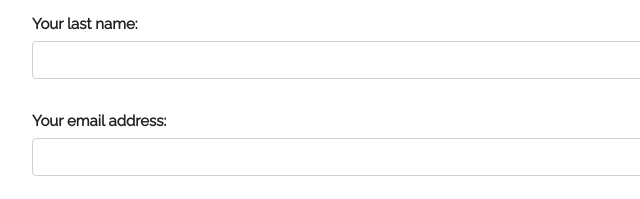
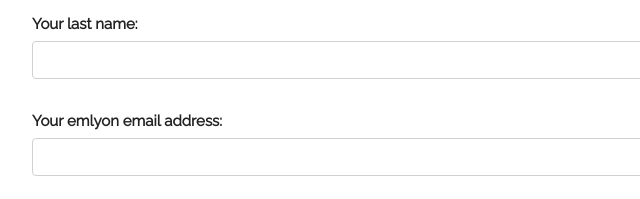
Before and after one commit to emlyon/makersbootcamp_selection, a plain HTML site: page index.html in a window 1280 px wide. Shown: the part 6256-6455 px from the top of the page, 130-770 px from the left. Drawn offline with nearby package versions, Linux system fonts and the light colour scheme.

Commit message:
emlyon email

```diff
--- a/index.html
+++ b/index.html
@@ -122,7 +122,7 @@
             <input id="lastname" name="lastname" class="u-full-width" type="text" required value="">
         </fieldset>
         <fieldset id="email-field">
-            <label for="email">Your email address:</label>
+            <label for="email">Your emlyon email address:</label>
             <input id="email" name="email" class="u-full-width" type="text" required value="">
         </fieldset>
         <fieldset id="campus-field">
```
